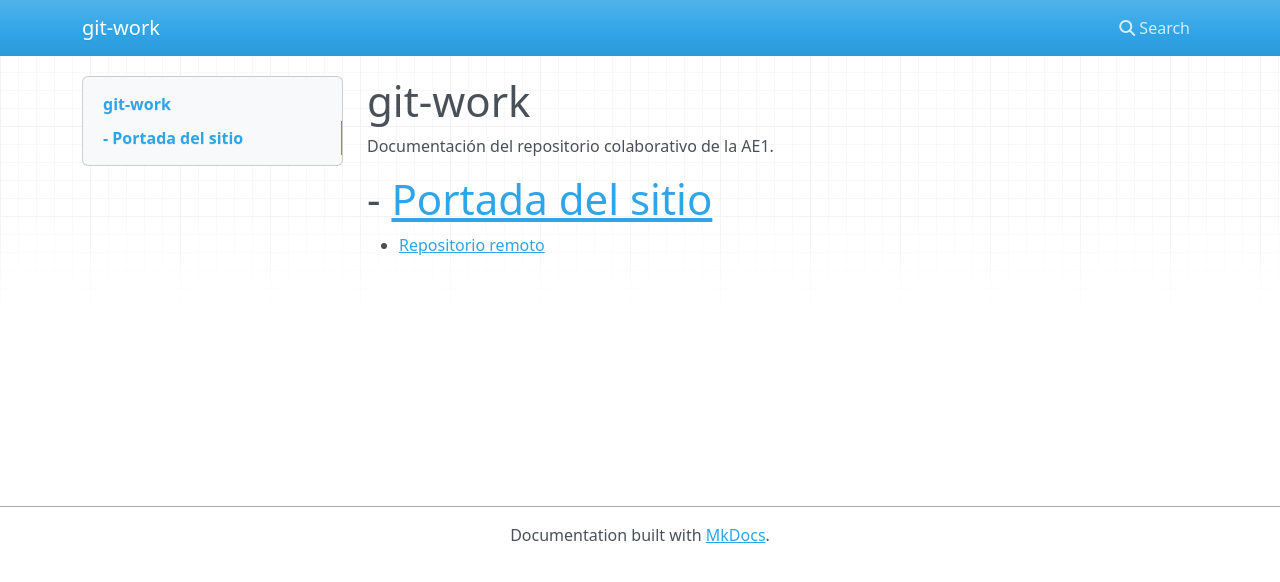
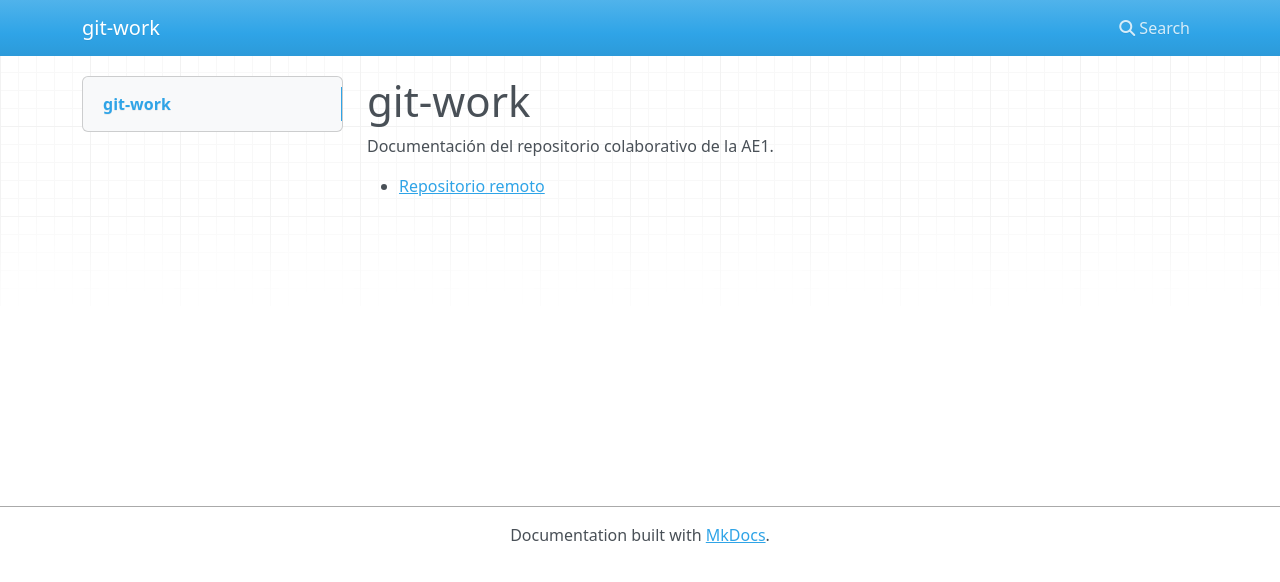
Before and after one commit to oregaladoleon/git-work, an MkDocs documentation site: the page built from docs/index.md, in a window 1280 px wide. Shown: the top 582 px of the page. Built offline with MkDocs 1.6.1, drawn with Linux system fonts in a browser that asks for light colours; nearby versions of some CDN libraries.

Commit message:
Elimina enlace a la portada en docs/index.md
Quita la línea con ../index.html para resolver el fallo de MkDocs --strict en GitHub Actions.

```diff
--- a/docs/index.md
+++ b/docs/index.md
@@ -3,5 +3,5 @@
 
 Documentación del repositorio colaborativo de la AE1.
 
-#- [Portada del sitio](../index.html)
+
 - [Repositorio remoto](https://github.com/USUARIO/git-work)
```
